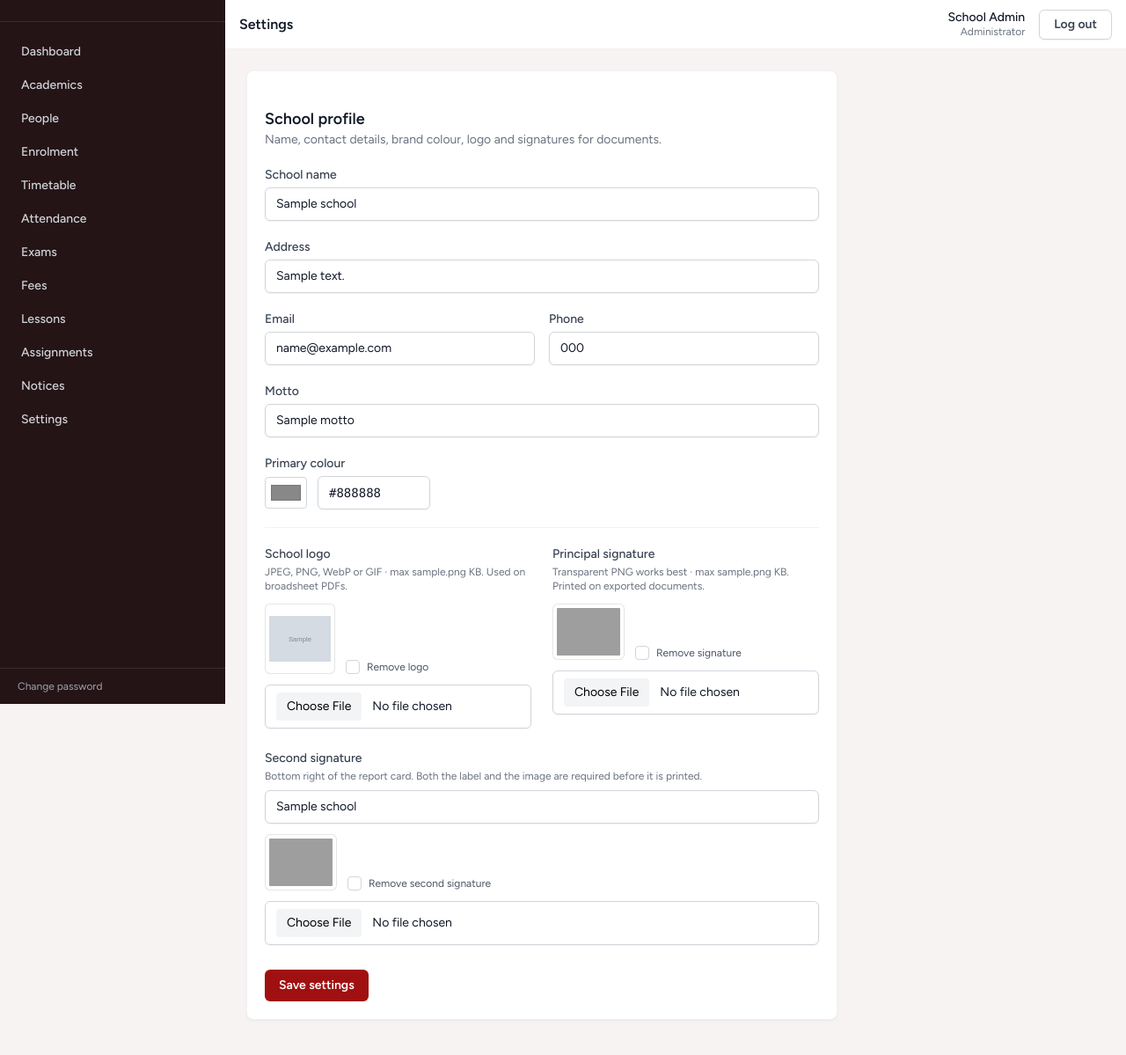
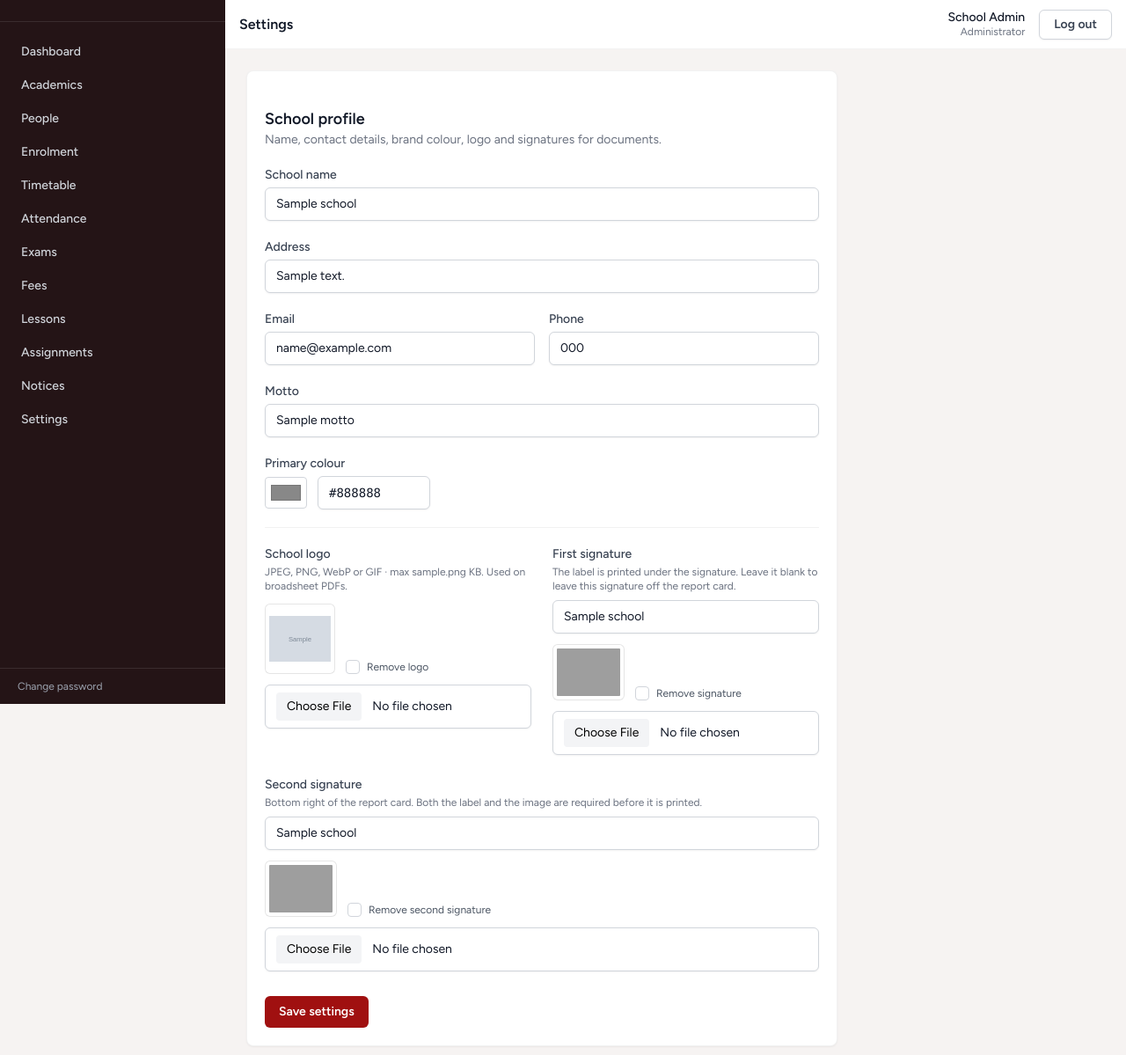
Before and after one commit to Neutron-Inv/AfricanChildCollege, a Laravel app: template laravel/resources/views/settings.blade.php in a window 1280 px wide. Shown: the top 1199 px of the page at 88% size. Run offline with Laravel 12, Linux system fonts and the light colour scheme; a user stored in the database is signed in; data comes from the database, SQL or seed files in the repository; tables that the repository leaves empty hold one stand-in row (values such as "Sample post"); the template is opened without the code that fills it: most values are stand-ins (such as "Sample title", 1, 10 or a date in 2020); grey boxes marked "Sample" are stand-in pictures; data that the repository does not hold is empty; style sheets or scripts are compiled from the project's sources; grey boxes are pictures that could not be loaded.

Commit message:
feaat: now principal signature uses a label as well

```diff
--- a/laravel/app/Http/Controllers/ExamsController.php
+++ b/laravel/app/Http/Controllers/ExamsController.php
@@ -278,6 +278,7 @@ class ExamsController extends Controller
             'school' => $brand['school'],
             'logoDataUri' => $brand['logo_data_uri'],
             'signatureDataUri' => $brand['signature_data_uri'],
+            'signatureLabel' => $brand['signature_label'],
             'primary' => $brand['primary'],
             'generatedAt' => $brand['generated_at'],
             'generatedBy' => $user->email,
@@ -337,6 +338,7 @@ class ExamsController extends Controller
             'school' => $brand['school'],
             'logoDataUri' => $brand['logo_data_uri'],
             'signatureDataUri' => $brand['signature_data_uri'],
+            'signatureLabel' => $brand['signature_label'],
             'secondSignatureDataUri' => $brand['second_signature_data_uri'],
             'secondSignatureLabel' => $brand['second_signature_label'],
             'primary' => $brand['primary'],
--- a/laravel/app/Http/Controllers/SettingsController.php
+++ b/laravel/app/Http/Controllers/SettingsController.php
@@ -38,6 +38,7 @@ class SettingsController extends Controller
             'primary_color' => ['required', 'regex:/^#[0-9a-fA-F]{6}$/'],
             'logo' => ['nullable', 'file', 'image', 'max:'.SchoolSettingsService::MAX_IMAGE_KB],
             'principal_signature' => ['nullable', 'file', 'image', 'max:'.SchoolSettingsService::MAX_IMAGE_KB],
+            'principal_signature_label' => ['nullable', 'string', 'max:80'],
             'second_signature' => ['nullable', 'file', 'image', 'max:'.SchoolSettingsService::MAX_IMAGE_KB],
             'second_signature_label' => ['nullable', 'string', 'max:80'],
             'clear_logo' => ['sometimes', 'boolean'],
@@ -50,6 +51,7 @@ class SettingsController extends Controller
         }
         $data['primary_color'] = strtolower($data['primary_color']);
 
+        $data['principal_signature_label'] = trim($data['principal_signature_label'] ?? '');
         $data['second_signature_label'] = trim($data['second_signature_label'] ?? '');
 
         $clearLogo = $request->boolean('clear_logo');
--- a/laravel/app/Models/School.php
+++ b/laravel/app/Models/School.php
@@ -24,6 +24,7 @@ class School extends Model
         'primary_color',
         'logo_file_id',
         'principal_signature_file_id',
+        'principal_signature_label',
         'second_signature_file_id',
         'second_signature_label',
     ];
--- a/laravel/app/Services/ExamsService.php
+++ b/laravel/app/Services/ExamsService.php
@@ -749,13 +749,14 @@ class ExamsService
     /**
      * Branding payload for printed / PDF exam documents.
      *
-     * @return array{school: \App\Models\School, logo_data_uri: ?string, signature_data_uri: ?string, second_signature_data_uri: ?string, second_signature_label: string, primary: string, generated_at: \Illuminate\Support\Carbon}
+     * @return array{school: \App\Models\School, logo_data_uri: ?string, signature_data_uri: ?string, signature_label: string, second_signature_data_uri: ?string, second_signature_label: string, primary: string, generated_at: \Illuminate\Support\Carbon}
      */
     public function documentBrand(): array
     {
         $school = Tenant::get() ?? throw new DomainException('No school context.');
         $school->loadMissing(['logo', 'principalSignature', 'secondSignature']);
 
+        $signatureLabel = trim((string) $school->principal_signature_label);
         $secondLabel = trim((string) $school->second_signature_label);
         $secondUri = $this->storedFileDataUri($school->secondSignature);
         $showSecond = $secondUri !== null && $secondLabel !== '';
@@ -763,7 +764,8 @@ class ExamsService
         return [
             'school' => $school,
             'logo_data_uri' => $this->storedFileDataUri($school->logo),
-            'signature_data_uri' => $this->storedFileDataUri($school->principalSignature),
+            'signature_data_uri' => $signatureLabel !== '' ? $this->storedFileDataUri($school->principalSignature) : null,
+            'signature_label' => $signatureLabel,
             'second_signature_data_uri' => $showSecond ? $secondUri : null,
             'second_signature_label' => $showSecond ? $secondLabel : '',
             'primary' => $school->primary_color ?: '#a01010',
--- a/laravel/resources/views/settings.blade.php
+++ b/laravel/resources/views/settings.blade.php
@@ -66,8 +66,10 @@
             </div>
 
             <div>
-                <x-input-label for="principal_signature" value="Principal signature" />
-                <p class="mt-0.5 text-xs text-gray-500">Transparent PNG works best · max {{ $maxImageKb }} KB. Printed on exported documents.</p>
+                <x-input-label for="principal_signature_label" value="First signature" />
+                <p class="mt-0.5 text-xs text-gray-500">The label is printed under the signature. Leave it blank to leave this signature off the report card.</p>
+                <x-text-input id="principal_signature_label" name="principal_signature_label" class="mt-2" maxlength="80" :value="old('principal_signature_label', $school->principal_signature_label)" placeholder="e.g. Principal's signature" />
+                <x-input-error :messages="$errors->get('principal_signature_label')" class="mt-1" />
                 @if ($signaturePreview)
                     <div class="mt-3 flex items-end gap-3">
                         <img src="{{ $signaturePreview }}" alt="Current signature" class="h-16 max-w-[10rem] rounded-md border border-black/10 object-contain bg-white p-1">
```
Also changed, not shown: laravel/resources/views/exams/broadsheet-pdf.blade.php (+7 -3 lines), laravel/resources/views/exams/report-pdf.blade.php (+15 -8 lines), laravel/tests/Feature/ExamsTest.php (+5 -1 lines), laravel/tests/Feature/SchoolSettingsTest.php (+5 -1 lines), laravel/database/migrations/2026_11_27_000900_add_principal_signature_label_to_schools.php (added).
